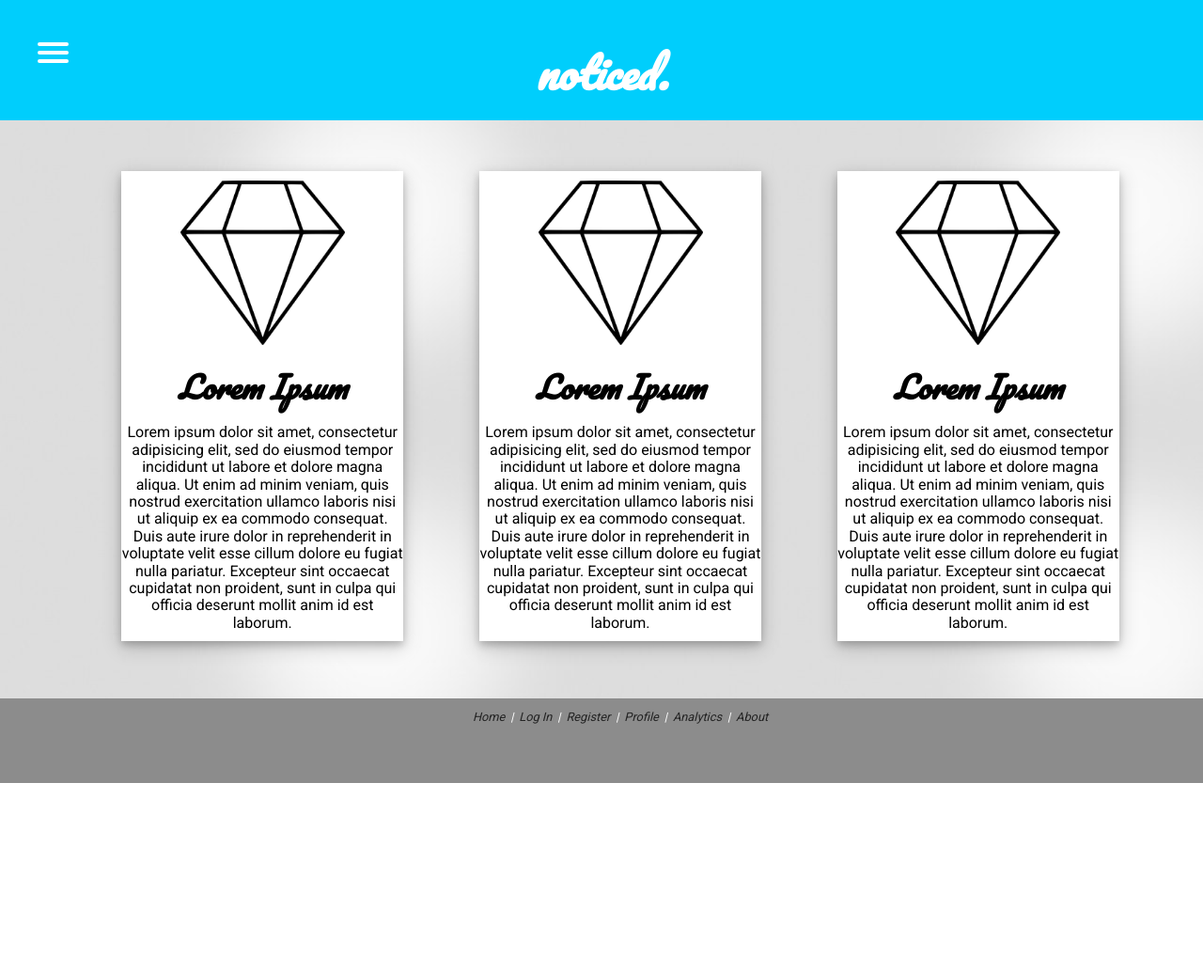
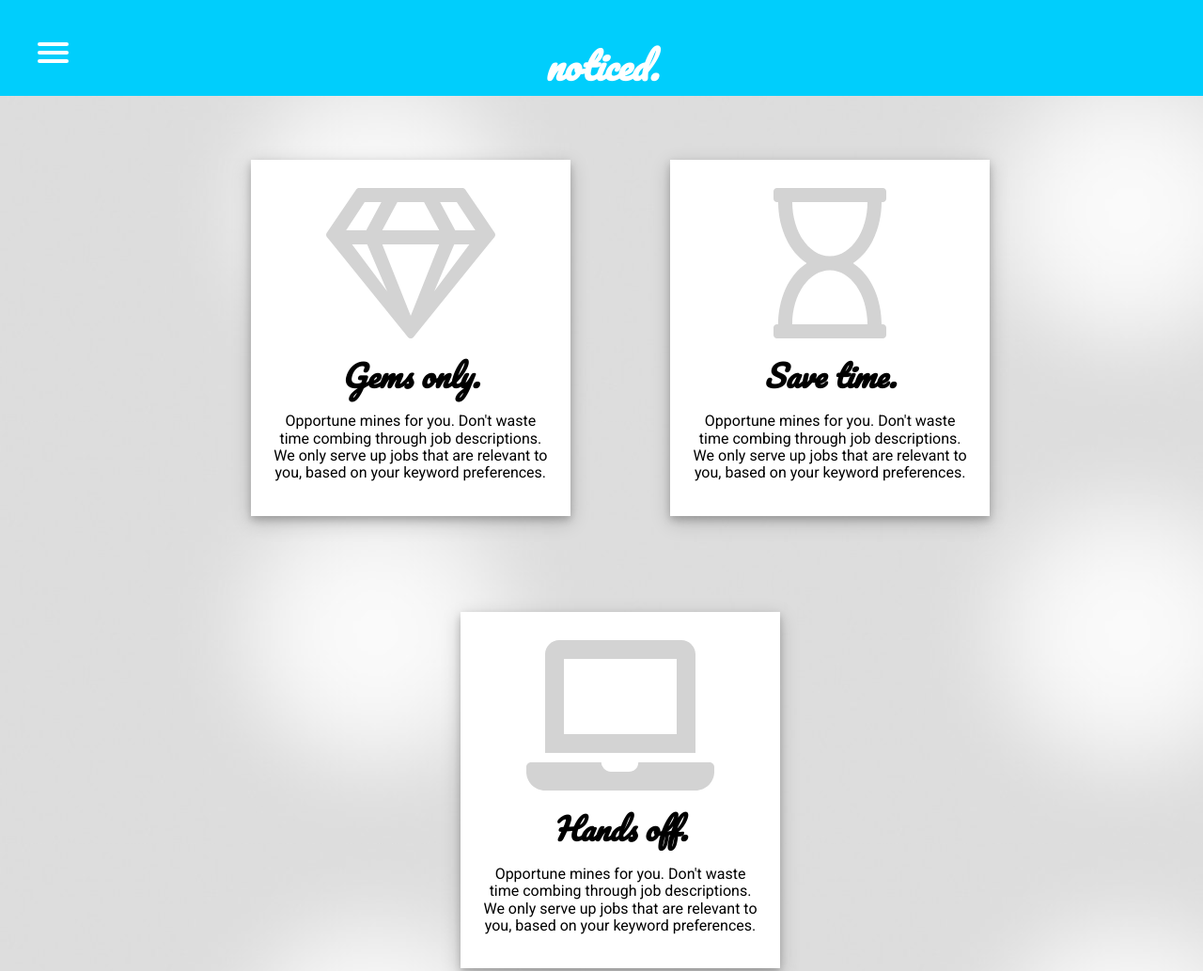
Before and after one commit to Mildly-Sketchy/Opportune, a plain HTML site: page mockups/index.html in a window 1280 px wide. Shown: the top 1033 px of the page at 94% size. Before the commit the page ends 833 px from the top, so only its background shows below. Drawn offline with Linux system fonts and the light colour scheme; a web font is replaced by a local one.

Commit message:
updating front page

```diff
--- a/mockups/index.html
+++ b/mockups/index.html
@@ -35,23 +35,23 @@
     <ul class="columns">
       <li>
         <div>
-          <img src="diamond.png">
-          <h1>Lorem Ipsum</h1>
-          <p>Lorem ipsum dolor sit amet, consectetur adipisicing elit, sed do eiusmod tempor incididunt ut labore et dolore magna aliqua. Ut enim ad minim veniam, quis nostrud exercitation ullamco laboris nisi ut aliquip ex ea commodo consequat. Duis aute irure dolor in reprehenderit in voluptate velit esse cillum dolore eu fugiat nulla pariatur. Excepteur sint occaecat cupidatat non proident, sunt in culpa qui officia deserunt mollit anim id est laborum.</p>
+          <i class="far fa-gem fa-10x"></i>
+          <h1>Gems only.</h1>
+          <p>Opportune mines for you. Don't waste time combing through job descriptions. We only serve up jobs that are relevant to you, based on your keyword preferences.</p>
         </div>
       </li>
       <li>
         <div>
-          <img src="diamond.png">
-          <h1>Lorem Ipsum</h1>
-          <p>Lorem ipsum dolor sit amet, consectetur adipisicing elit, sed do eiusmod tempor incididunt ut labore et dolore magna aliqua. Ut enim ad minim veniam, quis nostrud exercitation ullamco laboris nisi ut aliquip ex ea commodo consequat. Duis aute irure dolor in reprehenderit in voluptate velit esse cillum dolore eu fugiat nulla pariatur. Excepteur sint occaecat cupidatat non proident, sunt in culpa qui officia deserunt mollit anim id est laborum.</p>
+          <i class="far fa-hourglass fa-10x"></i>
+          <h1>Save time.</h1>
+          <p>Opportune mines for you. Don't waste time combing through job descriptions. We only serve up jobs that are relevant to you, based on your keyword preferences.</p>
         </div>
       </li>
       <li>
         <div>
-          <img src="diamond.png">
-          <h1>Lorem Ipsum</h1>
-          <p>Lorem ipsum dolor sit amet, consectetur adipisicing elit, sed do eiusmod tempor incididunt ut labore et dolore magna aliqua. Ut enim ad minim veniam, quis nostrud exercitation ullamco laboris nisi ut aliquip ex ea commodo consequat. Duis aute irure dolor in reprehenderit in voluptate velit esse cillum dolore eu fugiat nulla pariatur. Excepteur sint occaecat cupidatat non proident, sunt in culpa qui officia deserunt mollit anim id est laborum.</p>
+          <i class="fas fa-laptop fa-10x"></i>
+          <h1>Hands off.</h1>
+          <p>Opportune mines for you. Don't waste time combing through job descriptions. We only serve up jobs that are relevant to you, based on your keyword preferences.</p>
         </div>
       </li>
     </ul>
@@ -72,4 +72,5 @@
     <li><a href="about.html">About</a></li>
   </ul>
 </footer>
+<script defer src="https://use.fontawesome.com/releases/v5.0.10/js/all.js" integrity="sha384-slN8GvtUJGnv6ca26v8EzVaR9DC58QEwsIk9q1QXdCU8Yu8ck/tL/5szYlBbqmS+" crossorigin="anonymous"></script>
 </html>
--- a/mockups/layout.css
+++ b/mockups/layout.css
@@ -2,9 +2,9 @@ header {
   background-color: rgb(0, 206, 252);
   color: white;
   list-style: none;
-  height: 10vw;
+  height: 8vw;
   font-family: 'Pacifico';
-  font-size: 1.75vw;
+  font-size: 1.5vw;
   font-style: italic;
   text-align: center;
 }
--- a/mockups/modules.css
+++ b/mockups/modules.css
@@ -6,27 +6,31 @@
 
 .columns li {
   display: inline-block;
-  margin: 3vw;
+  margin: 4vw;
+  padding: 20px;
   width: 300px;
-  height: 500px;
   background-color: white;
   box-shadow: 0 4px 8px 0 rgba(0, 0, 0, 0.2), 0 6px 20px 0 rgba(0, 0, 0, 0.19);
 }
 
-.columns img {
-  margin-top: 10px;
-  width: 175px;
-  height: 175px;
+.fa-gem, .fa-hourglass, .fa-laptop {
+  padding-top: 10px;
+  color: lightgrey;
+}
+
+.fa-gem:hover, .fa-hourglass:hover, .fa-laptop:hover {
+  padding-top: 10px;
+  color: rgb(0, 206, 252);
 }
 
 .columns h3, h2, h1 {
   font-family: 'Pacifico';
 }
 
-.banner img {
-  /* width: 100%; */
+/* .banner img {
+  width: 100%;
   height: 30%;
-}
+} */
 
 button {
   color: black;
```
